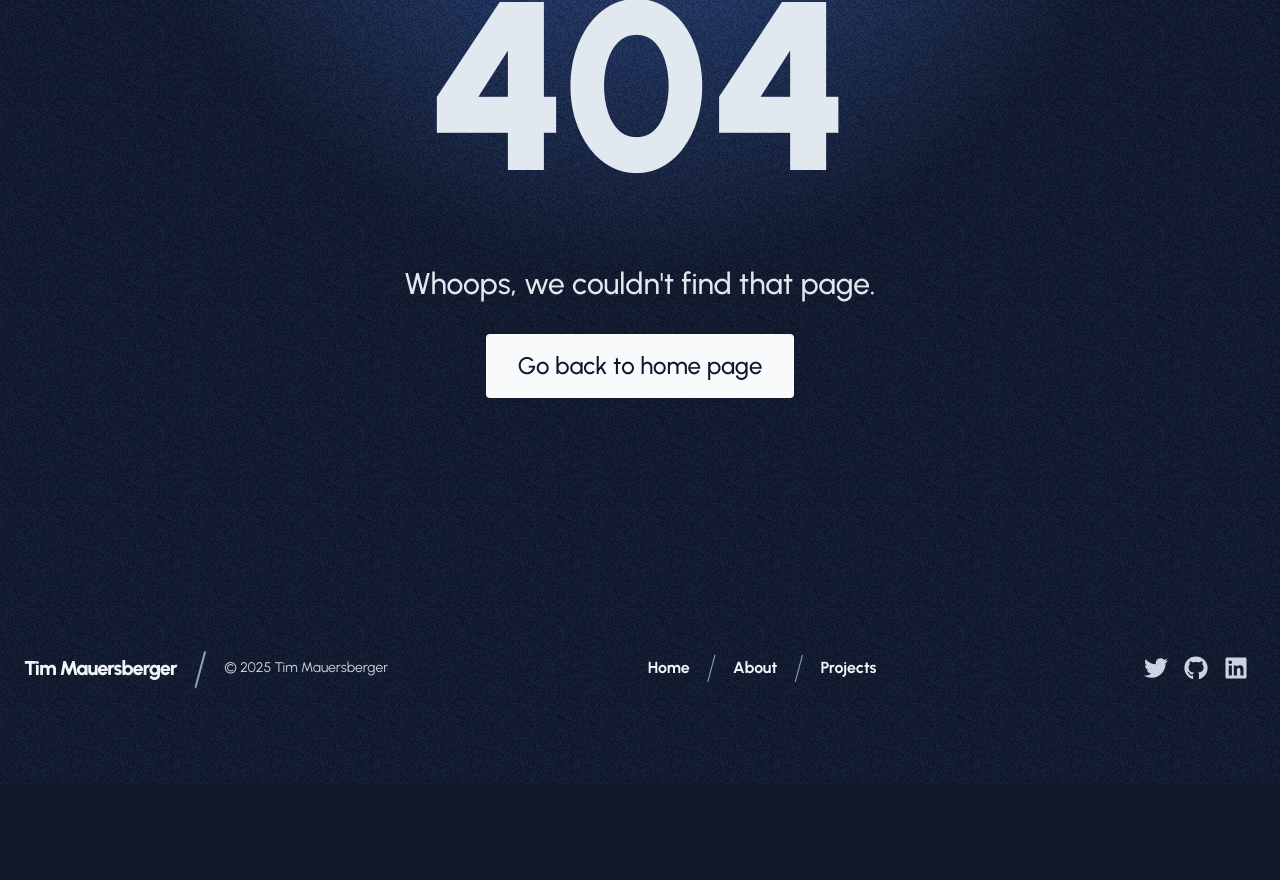
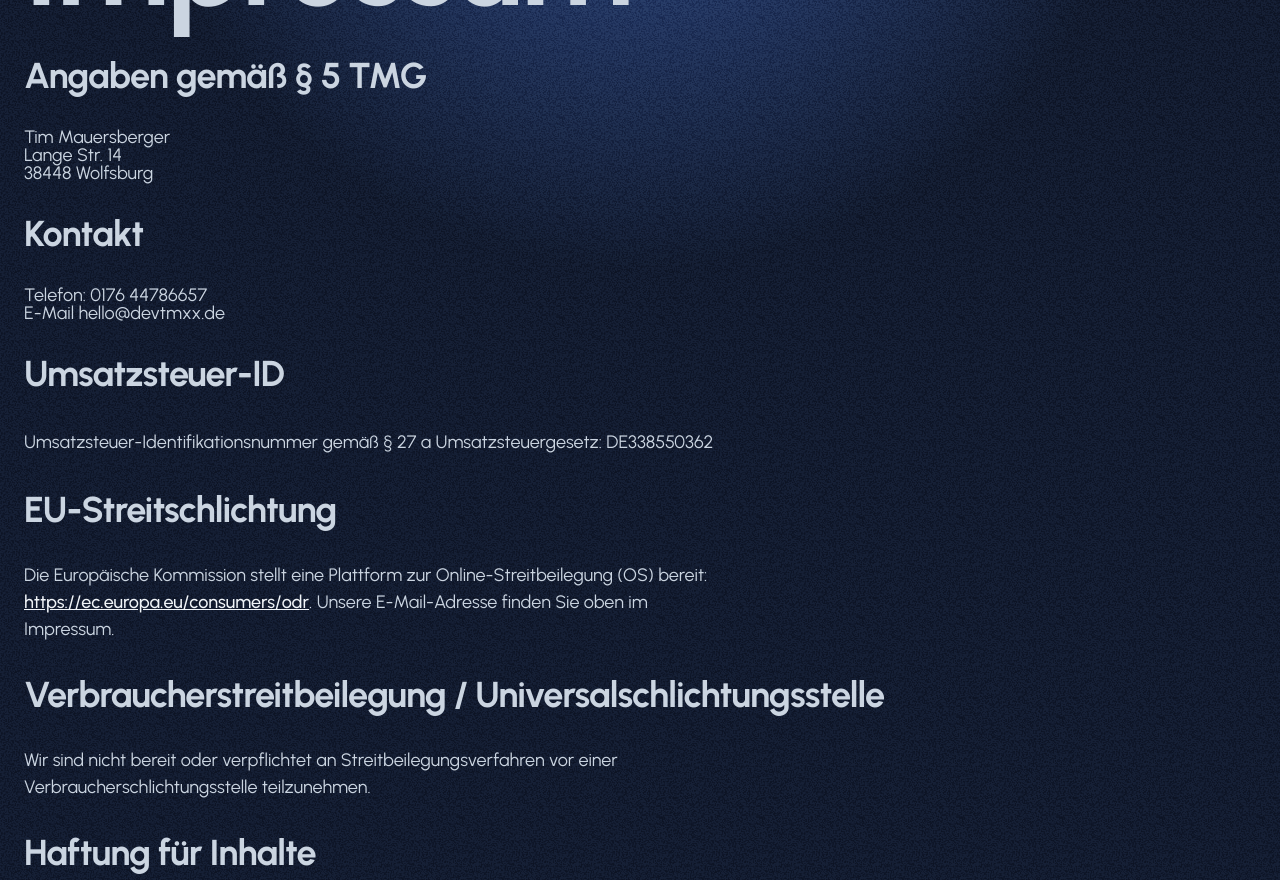
Before and after one commit to devtmxx/portfolio-website, a Next.js app: page /imprint in a window 1280 px wide. Before the commit this address had no page. Shown: the part 260-1140 px from the top of the page. Before the commit the page ends 1044 px from the top, so only its background shows below. Built offline with nearby package versions, Linux system fonts and the light colour scheme.

Commit message:
Added imprint

```diff
--- /dev/null
+++ b/app/(root)/imprint/page.tsx
@@ -0,0 +1,125 @@
+import Bounded from "@/components/bounded";
+import Heading from "@/components/heading";
+
+const ImprintPage = () => {
+  return (
+    <Bounded>
+      <div className="flex flex-col gap-y-8">
+        <Heading size="xl">Impressum</Heading>
+
+        <Heading size="sm" as="h2">
+          Angaben gem&auml;ß § 5 TMG
+        </Heading>
+        <p className="prose text-slate-300 prose-lg leading-none">
+          Tim Mauersberger
+          <br />
+          Lange Str. 14
+          <br />
+          38448 Wolfsburg
+        </p>
+
+        <Heading size="sm" as="h2">
+          Kontakt
+        </Heading>
+        <p className="prose text-slate-300 prose-lg leading-none">
+          Telefon: 0176 44786657
+          <br />
+          E-Mail hello@devtmxx.de
+        </p>
+
+        <Heading size="sm" as="h2">
+          Umsatzsteuer-ID
+        </Heading>
+        <p className="prose text-slate-300 prose-lg">
+          Umsatzsteuer-Identifikationsnummer gemäß § 27 a Umsatzsteuergesetz:
+          DE338550362
+        </p>
+
+        <Heading size="sm" as="h2">
+          EU-Streitschlichtung
+        </Heading>
+        <p className="prose text-slate-300 prose-lg leading-normal">
+          Die Europäische Kommission stellt eine Plattform zur
+          Online-Streitbeilegung (OS) bereit:{" "}
+          <a href="https://ec.europa.eu/consumers/odr" className="a">
+            https://ec.europa.eu/consumers/odr
+          </a>
+          . Unsere E-Mail-Adresse finden Sie oben im Impressum.
+        </p>
+
+        <Heading size="sm" as="h2">
+          Verbraucherstreitbeilegung / Universalschlichtungsstelle
+        </Heading>
+        <p className="prose text-slate-300 prose-lg leading-normal">
+          Wir sind nicht bereit oder verpflichtet an Streitbeilegungsverfahren
+          vor einer Verbraucherschlichtungsstelle teilzunehmen.
+        </p>
+
+        <Heading size="sm" as="h2">
+          Haftung für Inhalte
+        </Heading>
+        <p className="prose text-slate-300 prose-lg leading-normal">
+          Als Diensteanbieter sind wir gemäß § 7 Abs. 1 TMG für eigene Inhalte
+          auf diesen Seiten nach den allgemeinen Gesetzen verantwortlich. Nach
+          §§ 8 bis 10 TMG sind wir als Diensteanbieter jedoch nicht
+          verpflichtet, übermittelte oder gespeicherte fremde Informationen zu
+          überwachen oder nach Umständen zu forschen, die auf eine rechtswidrige
+          Tätigkeit hinweisen.
+          <br />
+          Verpflichtungen zur Entfernung oder Sperrung der Nutzung von
+          Informationen nach den allgemeinen Gesetzen bleibt hiervon unberührt.
+          Eine diesbezügliche Haftung ist jedoch erst ab dem Zeitpunkt der
+          Kenntnis einer konkreten Rechtsverletzung möglich. Bei Bekanntwerden
+          von entsprechenden Rechtsverletzungen werden wir diese Inhalte
+          umgehend entfernen.
+        </p>
+
+        <Heading size="sm" as="h2">
+          Haftung für Links
+        </Heading>
+        <p className="prose text-slate-300 prose-lg leading-normal">
+          Unser Angebot enthält Links zu externen Websites Dritter, auf deren
+          Inhalte wir keinen Einfluss haben. Deshalb können wir für diese
+          fremden Inhalte auch keine Gewähr übernehmen. Für die Inhalte der
+          verlinkten Seiten ist stets der jeweilige Anbieter oder Betreiber der
+          Seiten verantwortlich. Die verlinkten Inhalte wurden zum Zeitpunkt der
+          Verlinkung auf mögliche Rechtsverstöße überprüft. Rechtswidrige
+          Inhalte waren zum Zeitpunkt der Verlinkung nicht erkennbar.
+          <br />
+          Eine permanentliche inhaltliche Kontrolle der verlinkten Seiten ist
+          jedoch ohne konkrete Anhaltspunkte einer Rechtsverletzung nicht
+          zumutbar. Bei Bekanntwerden von Rechtsverletzungen werden wir
+          derartige Links umgehend entfernen.
+        </p>
+
+        <Heading size="sm" as="h2">
+          Urheberrecht
+        </Heading>
+        <p className="prose text-slate-300 prose-lg leading-normal">
+          Die durch die Seitenbetreiber erstellten Inhalte und Werke auf diesen
+          Seiten unteliegen dem deutschen Urheberrecht. Die Vervielfältigung,
+          Bearbeitung, Verbreitung und jede Art der Verwertung außerhalb der
+          Grenzen des Urheberrechtes bedürfen der schriftlichen Zustimmung des
+          jeweiligen Autors bzw. Erstellers. Downloads und Kopien dieser Seite
+          sind nur für den privaten, nicht kommerziellen Gebrauch gestattet.
+          <br />
+          Soweit die Inhalte auf dieser Seite nicht vom Betreiber erstellt
+          wurden, werden die Urheberrechte Dritter beachtet. Insbesondere werden
+          Inhalte Dritter als solche gekennzeichnet. Sollten Sie trotzdem auf
+          eine Urheberrechtsverletzung aufmerksam werden, bitten wir um einen
+          entsprechenden Hinweis. Bei Bekanntwerden von Rechtsverletzungen
+          werden wir derartige Inhalte umgehend entfernen.
+        </p>
+
+        <p className="prose text-slate-300 prose-lg leading-normal">
+          Quelle:{" "}
+          <a href="https://e-recht24.de" className="a">
+            e-recht24.de
+          </a>
+        </p>
+      </div>
+    </Bounded>
+  );
+};
+
+export default ImprintPage;
--- a/app/globals.css
+++ b/app/globals.css
@@ -10,3 +10,7 @@
         hsla(222, 0%, 0%, 0) 100%
     );
 }
+
+.a {
+    @apply text-slate-100 transition-colors hover:text-slate-400;
+}
```
